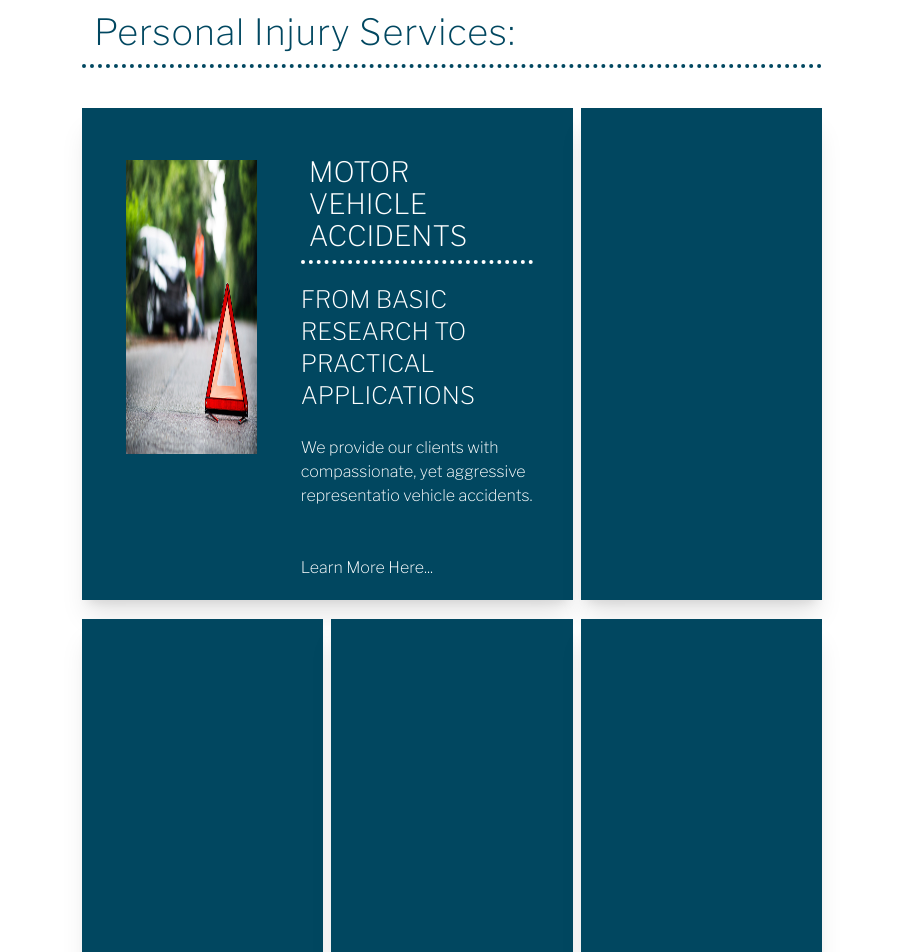
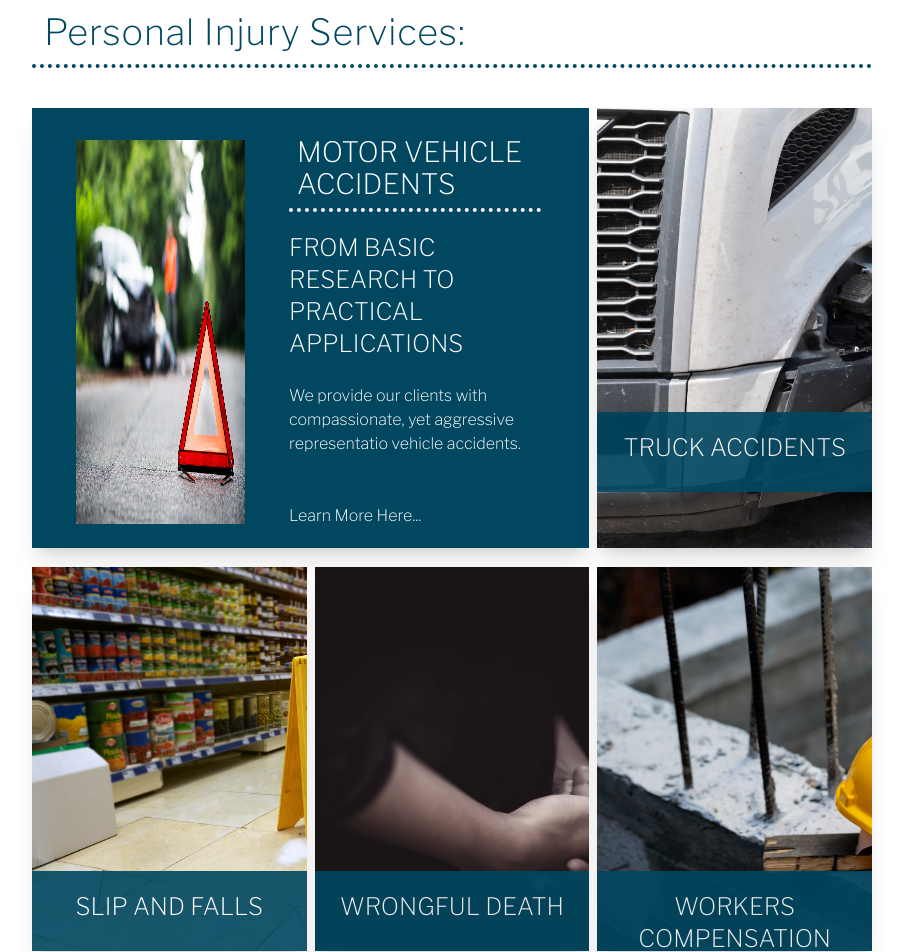
Before and after one commit to mac9192/AI-Blog, a Next.js app: page /en/personal-injury in a window 1280 px wide. Shown: the part 860-1812 px from the top of the page, without its empty margins (188-1091 px from the left). Built offline with nearby package versions, Linux system fonts and the light colour scheme.

Commit message:
Updated PI

```diff
--- a/app/[lang]/personal-injury/page.tsx
+++ b/app/[lang]/personal-injury/page.tsx
@@ -127,18 +127,18 @@ const PersonalInjury = async ({
 
 </div>
 
-<div className="mt-[400px] md:container md:mx-auto md:pl-[130px] md:pr-[130px]">
-      <p className="mt-[400px] text-4xl tracking-wide w-full border-b-4 border-dotted border-logoBlue text-logoBlue p-3">Personal Injury Services:</p>
+<div className="mt-[400px] sm:mt-[50px] md:container md:mx-auto md:pl-[130px] md:pr-[130px]">
+      <p className="md:mt-[400px]  text-4xl tracking-wide w-full border-b-4 border-dotted border-logoBlue text-logoBlue p-3">Personal Injury Services:</p>
 </div>
 
 <div className='grid md:container md:mx-auto md:grid-cols-3 sm:grid-cols-1 gap-x-2 gap-y-3 grid-flow-row-dense pt-10 max-w-[1000px] md:pl-[130px] md:pr-[130px]  '>
 
       <div className='bg-logoBlue   shadow-xl min-h-[350px] row-span-1 md:col-span-2' >
-      <div className="flex md:flex-row w-full pt-5 sm:flex-col sm:pl-10 ">
+      <div className=" flex md:flex-row w-full  sm:flex-col sm:pl-10 ">
             <div className="flex flex-row md:w-7/8 sm:w-full sm:pr-8">
-            <Image className="sm:max-h-[350px] p-6 pt-8 pr-3 sm:pl-1" width={480} height={200} src={carAccident} alt=""/>
+            <Image className="sm:max-h-[350px] sm:max-h-[600px] p-6 pt-8 pr-3 sm:pl-1" width={480} height={200} src={carAccident} alt=""/>
             </div>
-            <div className="flex flex-col pr-10">
+            <div className="flex flex-col pr-12">
                 <p className="md:text-[28px] sm:text-2xl text-white  pt-7 p-2 border-dotted border-b-4 border-white w-full">MOTOR VEHICLE ACCIDENTS</p>
 
                 <p className="pt-5 text-2xl text-white">FROM BASIC RESEARCH TO PRACTICAL APPLICATIONS</p>
@@ -146,8 +146,20 @@ const PersonalInjury = async ({
                 <p className="w-full text-1xl  text-white pt-12 sm:mb-5">Learn More Here...</p>
             </div>
         </div>
+
       </div>
-      <div className=' bg-logoBlue   shadow-xl min-h-[350px]' />
+
+
+
+      <div className='bg-truck bg-cover shadow-xl min-h-[350px]' >
+         <div className="relative h-96   ...">
+            <div className="absolute inset-x-0 bottom-0 h-20 bg-logoBlue opacity-90 w-full">
+                <div className="mx-auto text-center">
+                    <p className="text-white text-2xl pt-5">TRUCK ACCIDENTS</p>
+                </div>
+            </div>
+        </div>
+      </div>
 
 
 
@@ -155,9 +167,33 @@ const PersonalInjury = async ({
 
 <div className='grid md:grid-cols-3 md:container md:mx-auto sm:grid-cols-1 gap-x-2 gap-y-3 grid-flow-row-dense  mt-[19px] md:pl-[130px] md:pr-[130px] '>
 
-      <div className='bg-logoBlue   shadow-xl min-h-[350px]' />
-      <div className='bg-logoBlue    shadow-xl min-h-[350px]' />
-      <div className='bg-logoBlue    shadow-xl min-h-[350px]' />
+<div className='bg-slip bg-cover shadow-xl min-h-[350px]' >
+         <div className="relative h-96   ...">
+            <div className="absolute inset-x-0 bottom-0 h-20 bg-logoBlue opacity-90 w-full">
+                <div className="mx-auto text-center">
+                    <p className="text-white text-2xl pt-5">SLIP AND FALLS</p>
+                </div>
+            </div>
+        </div>
+      </div>
+      <div className='bg-death bg-cover shadow-xl min-h-[350px]' >
+         <div className="relative h-96   ...">
+            <div className="absolute inset-x-0 bottom-0 h-20 bg-logoBlue opacity-90 w-full">
+                <div className="mx-auto text-center">
+                    <p className="text-white text-2xl pt-5">WRONGFUL DEATH</p>
+                </div>
+            </div>
+        </div>
+      </div>
+      <div className='bg-worker bg-cover shadow-xl min-h-[350px]' >
+         <div className="relative h-96   ...">
+            <div className="absolute inset-x-0 bottom-0 h-20 bg-logoBlue opacity-90 w-full">
+                <div className="mx-auto text-center">
+                    <p className="text-white text-2xl pt-5">WORKERS COMPENSATION</p>
+                </div>
+            </div>
+        </div>
+      </div>
 
 
 
--- a/tailwind.config.js
+++ b/tailwind.config.js
@@ -15,7 +15,7 @@ module.exports = {
   theme: {
     screens: {
       sm: '300px',
-      md: '1000px', //868
+      md: '1100px', //868 -- //1000
       lg: '1406px',
       xl: '1750px',
     },
@@ -40,8 +40,13 @@ module.exports = {
  backgroundImage: {
           'hero': "url('/assets/herobg.png')",
           'parallax': 'url("public/assets/img-cityatl.jpeg")',
-          'piSmall':  'url("public/assets/pi-small-bg.png")',
-          'groupbg': 'url("public/assets/profile-group.jpg")'
+          'piSmall':  'url("public/assets/lawbg1.png")',
+          'groupbg': 'url("public/assets/profile-group.jpg")',
+          'carAccident': 'url("public/assets/card-car-accident.jpeg")',
+          'truck' : 'url("public/assets/card-truck.jpg")',
+          'slip': 'url("public/assets/card-slip-and-falls.jpg")',
+          'death': 'url("public/assets/card-wrongful-death.jpg")',
+          'worker':'url("public/assets/card-workComp.jpg")',
         },
 
       fontFamily: {
```
